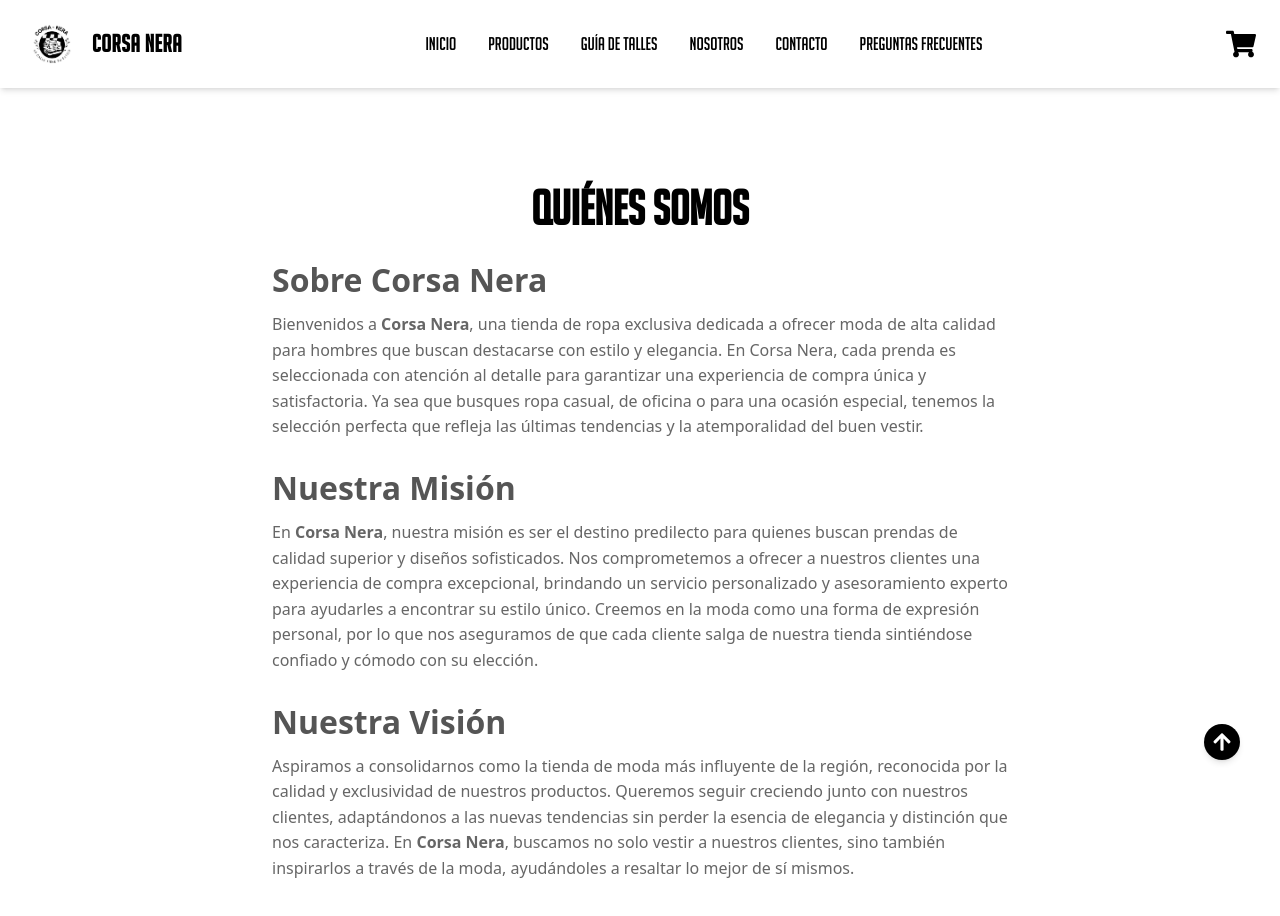
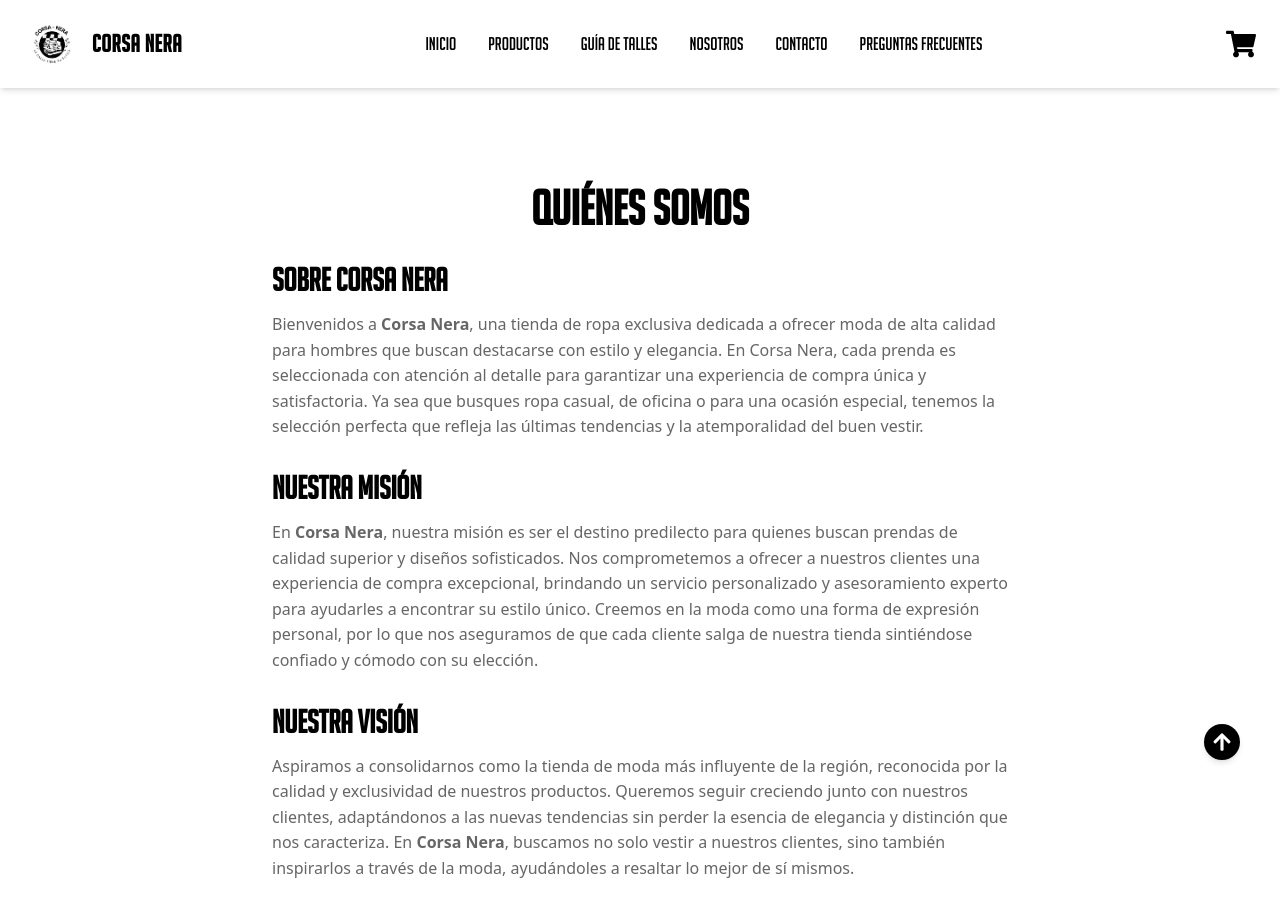
Before and after one commit to SoftFusion-Technologies/front-regia-soft, a React (Vite) app: page /about in a window 1280 px wide. Shown: the top 916 px of the page. Built offline with nearby package versions, Linux system fonts and the light colour scheme; grey boxes are pictures that could not be loaded; a web font is replaced by a local one.

Commit message:
CAMBIOS EN ABOUT

```diff
--- a/src/Pages/About.jsx
+++ b/src/Pages/About.jsx
@@ -15,17 +15,18 @@
         QUIÉNES SOMOS
       </h1>
       <section className="about-content">
-        <h2>Sobre Corsa Nera</h2>
+        <h2 className="font-bignoodle">Sobre Corsa Nera</h2>
         <p>
           Bienvenidos a <strong>Corsa Nera</strong>, una tienda de ropa
-          exclusiva dedicada a ofrecer moda de alta calidad para hombres que buscan destacarse con estilo y elegancia. En Corsa Nera,
-          cada prenda es seleccionada con atención al detalle para garantizar
-          una experiencia de compra única y satisfactoria. Ya sea que busques
-          ropa casual, de oficina o para una ocasión especial, tenemos la
-          selección perfecta que refleja las últimas tendencias y la
-          atemporalidad del buen vestir.
+          exclusiva dedicada a ofrecer moda de alta calidad para hombres que
+          buscan destacarse con estilo y elegancia. En Corsa Nera, cada prenda
+          es seleccionada con atención al detalle para garantizar una
+          experiencia de compra única y satisfactoria. Ya sea que busques ropa
+          casual, de oficina o para una ocasión especial, tenemos la selección
+          perfecta que refleja las últimas tendencias y la atemporalidad del
+          buen vestir.
         </p>
-        <h2>Nuestra Misión</h2>
+        <h2 className="font-bignoodle">Nuestra Misión</h2>
         <p>
           En <strong>Corsa Nera</strong>, nuestra misión es ser el destino
           predilecto para quienes buscan prendas de calidad superior y diseños
@@ -36,7 +37,7 @@
           nos aseguramos de que cada cliente salga de nuestra tienda sintiéndose
           confiado y cómodo con su elección.
         </p>
-        <h2>Nuestra Visión</h2>
+        <h2 className="font-bignoodle">Nuestra Visión</h2>
         <p>
           Aspiramos a consolidarnos como la tienda de moda más influyente de la
           región, reconocida por la calidad y exclusividad de nuestros
--- a/src/Styles/About.css
+++ b/src/Styles/About.css
@@ -17,7 +17,7 @@
 
   .about-content h2 {
     font-size: 2rem;
-    color: #555;
+    color: black;
     margin-top: 1.5rem;
   }
 
```
